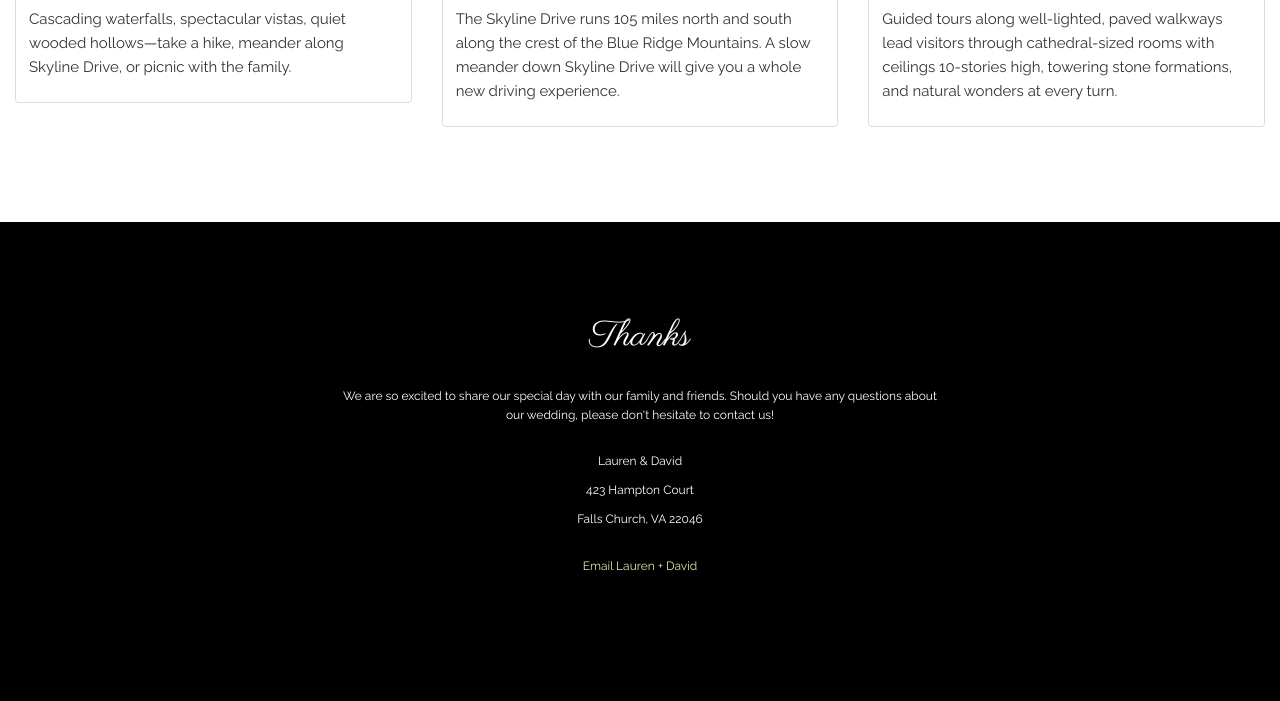
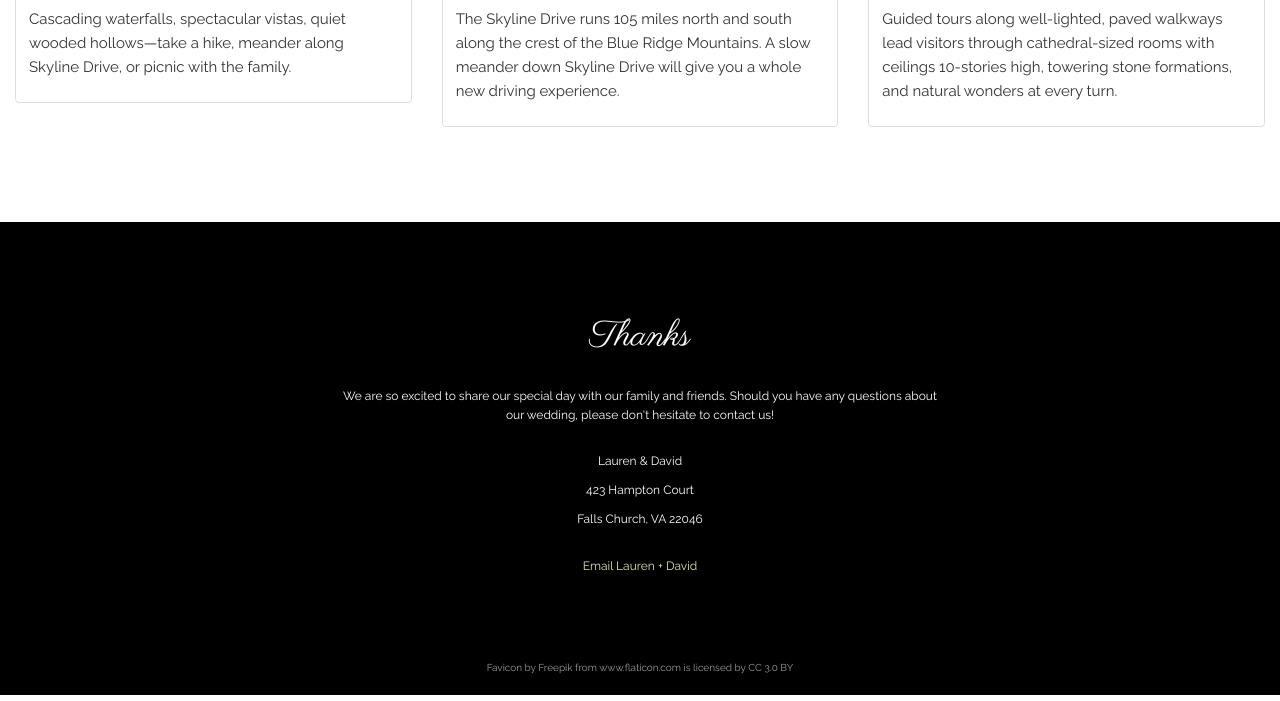
Before and after one commit to harkshark/harkrod, a plain HTML site: page index.html in a window 1280 px wide. Shown: the part 2035-2736 px from the top of the page. Drawn offline with nearby package versions, Linux system fonts and the light colour scheme.

Commit message:
Added favicon and license mention.

```diff
--- a/index.css
+++ b/index.css
@@ -112,7 +112,7 @@ header .inbody .navbar-brand h1 small { display:none; }
 
 /* Footer ------------------------------- */
 
-footer { background:black; color:white; font-size:.8em; padding:20px 0 40px 0; }
+footer { background:black; color:white; font-size:.8em; padding:20px 0 20px 0; }
 
 footer a { color:#E0E6AE; }
 footer a:hover { color:#EEC856 !important; }
@@ -124,3 +124,6 @@ footer .navbar { margin-bottom:0; min-height:0; }
 footer .navbar-default { background-color:transparent; border:none; margin-right:40px; }
 
 footer .navbar-nav > li a { color:#EEC856 !important; padding-bottom:0; padding-top:0; text-decoration:underline; }
+
+footer .license,
+footer .license * { color:#999; font-size:10px;}
--- a/index.html
+++ b/index.html
@@ -6,6 +6,7 @@
     <meta name="author" content="Lauren Harkness">
     <meta name="description" content="">
     <title>Lauren + David | May 14, 2016</title>
+    <link rel="shortcut icon" type="image/png" href="favicon.png">
     <link rel="stylesheet" href="http://maxcdn.bootstrapcdn.com/bootstrap/3.3.1/css/bootstrap.min.css">
     <link rel="stylesheet" href="index.css">
 </head>
@@ -177,9 +178,13 @@
 
             </div><!--//end .container-fluid -->
         </div><!--//end #thanks -->
+
+        <div class="license text-center">Favicon by <a href="http://www.freepik.com" target="_blank">Freepik</a>
+            from <a href="http://www.flaticon.com" target="_blank">www.flaticon.com</a>
+            is licensed by <a href="http://creativecommons.org/licenses/by/3.0/" target="_blank">CC 3.0 BY</a>
+        </div>
+
     </footer>
-
-
 
     <script src="http://ajax.googleapis.com/ajax/libs/jquery/1.11.1/jquery.min.js"></script>
     <script src="http://maxcdn.bootstrapcdn.com/bootstrap/3.3.1/js/bootstrap.min.js"></script>
```
Also changed, not shown: favicon.png (added).
